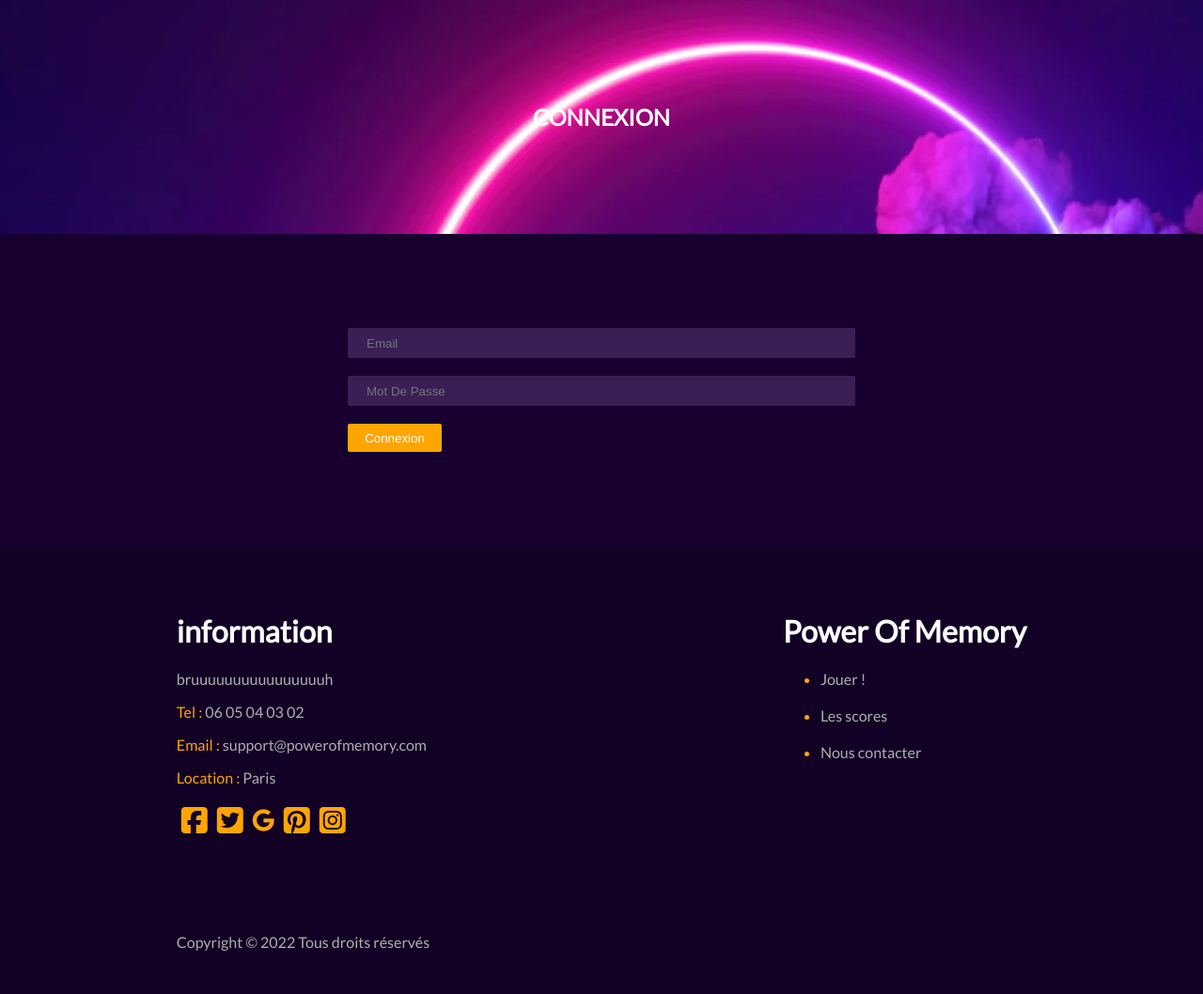
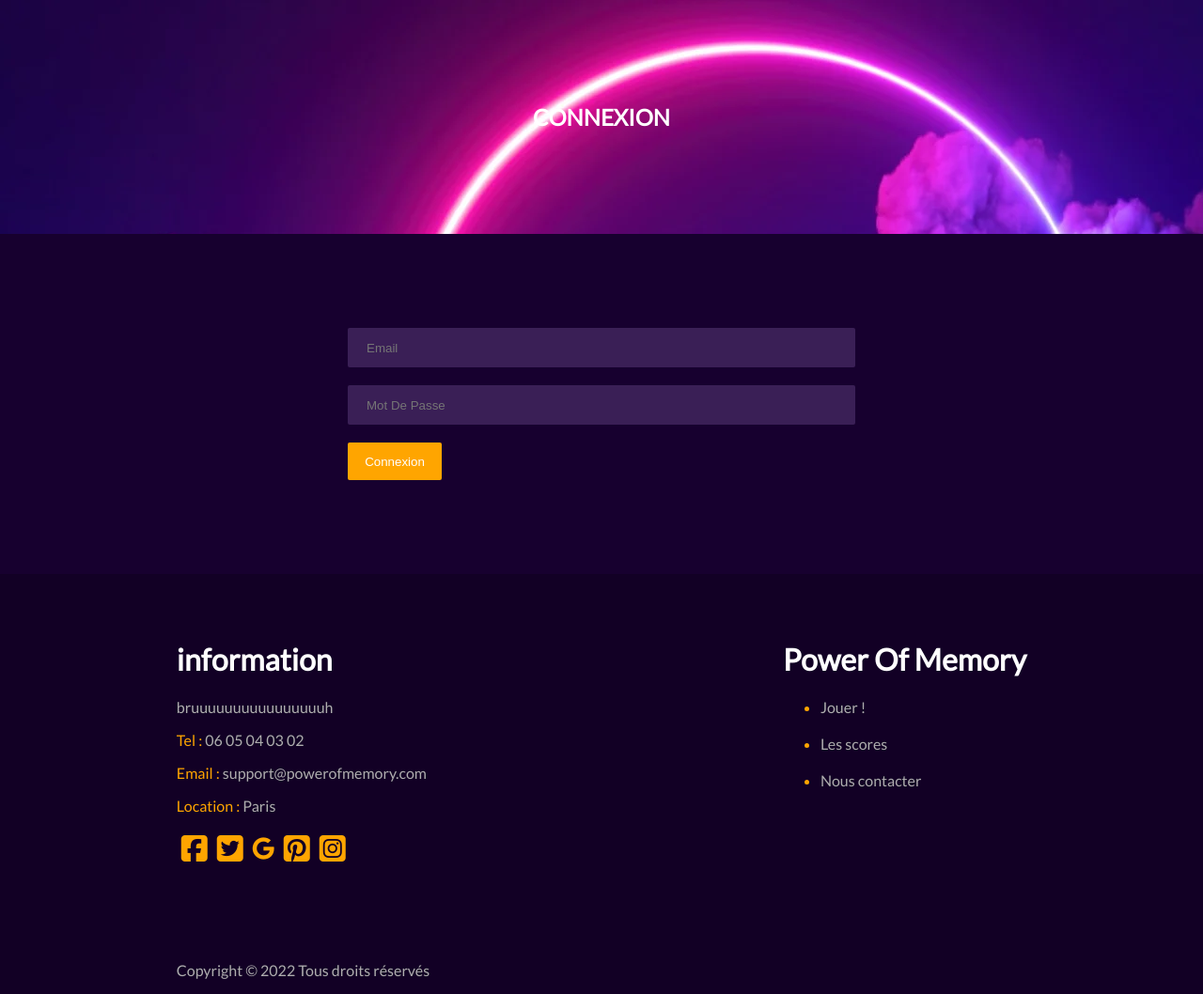
Before and after one commit to JeanFourest/Puissance_4, a PHP site: page /login.html in a window 1280 px wide. Shown: the part 91-1149 px from the top of the page at 94% size. Before the commit the page ends 1103 px from the top, so only its background shows below. Run offline with PHP 8.4, Linux system fonts and the light colour scheme; some libraries are stand-ins or nearby versions.

Commit message:
Update main.css

```diff
--- a/assets/login/main.css
+++ b/assets/login/main.css
@@ -45,7 +45,7 @@
     padding-right: 20px;
     border-radius: 2px;
     width: 500px;
-    height: 30px;
+    height: 40px;
     color: white;
 }
 #mdp
@@ -56,7 +56,7 @@
     padding-right: 20px;
     border-radius: 2px;
     width: 500px;
-    height: 30px;
+    height: 40px;
     color: white;
 
 }
@@ -66,6 +66,6 @@
     background-color: orange;
     color: white;
     width: 100px;
-    height: 30px;
+    height: 40px;
     border-radius: 2px;
 }
```
